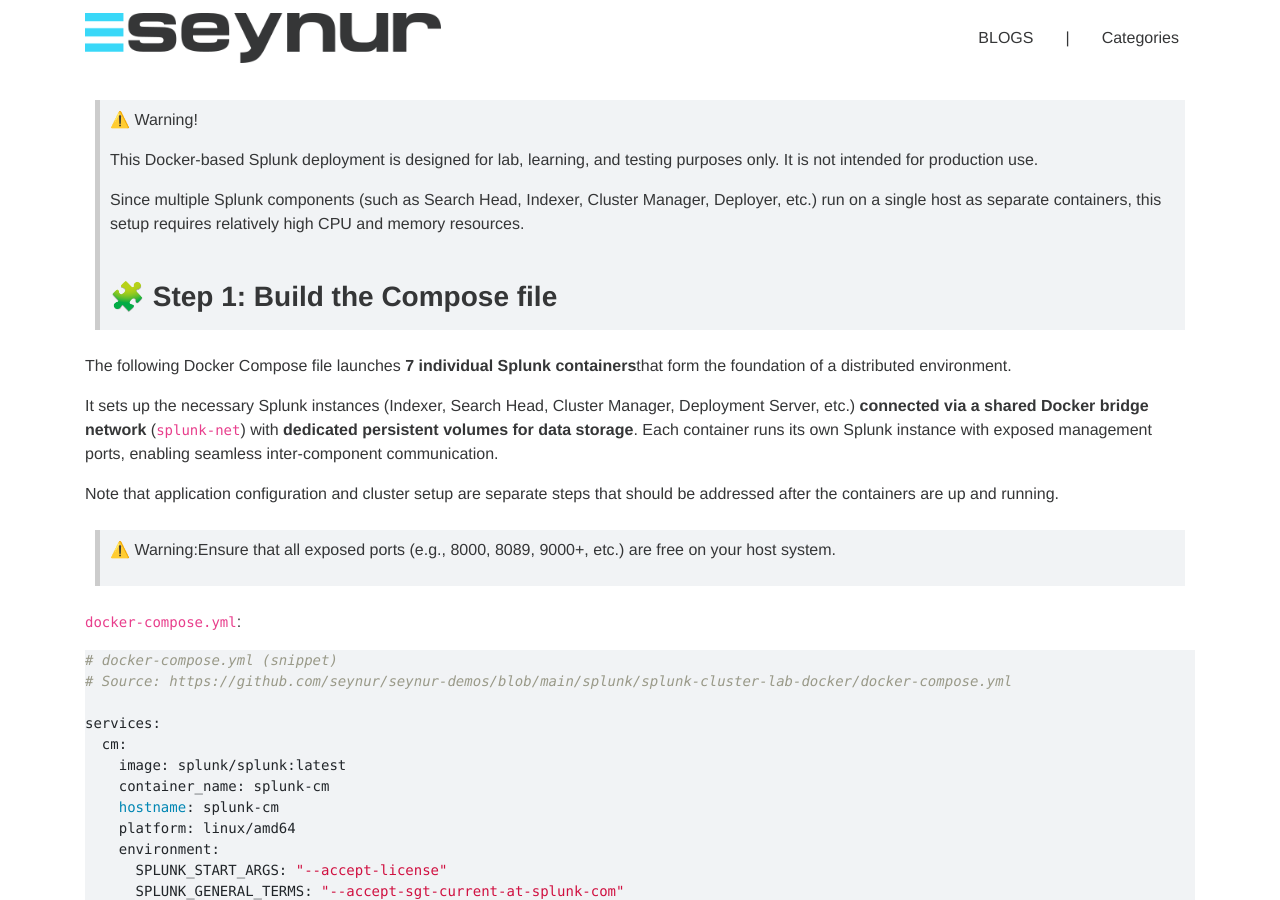
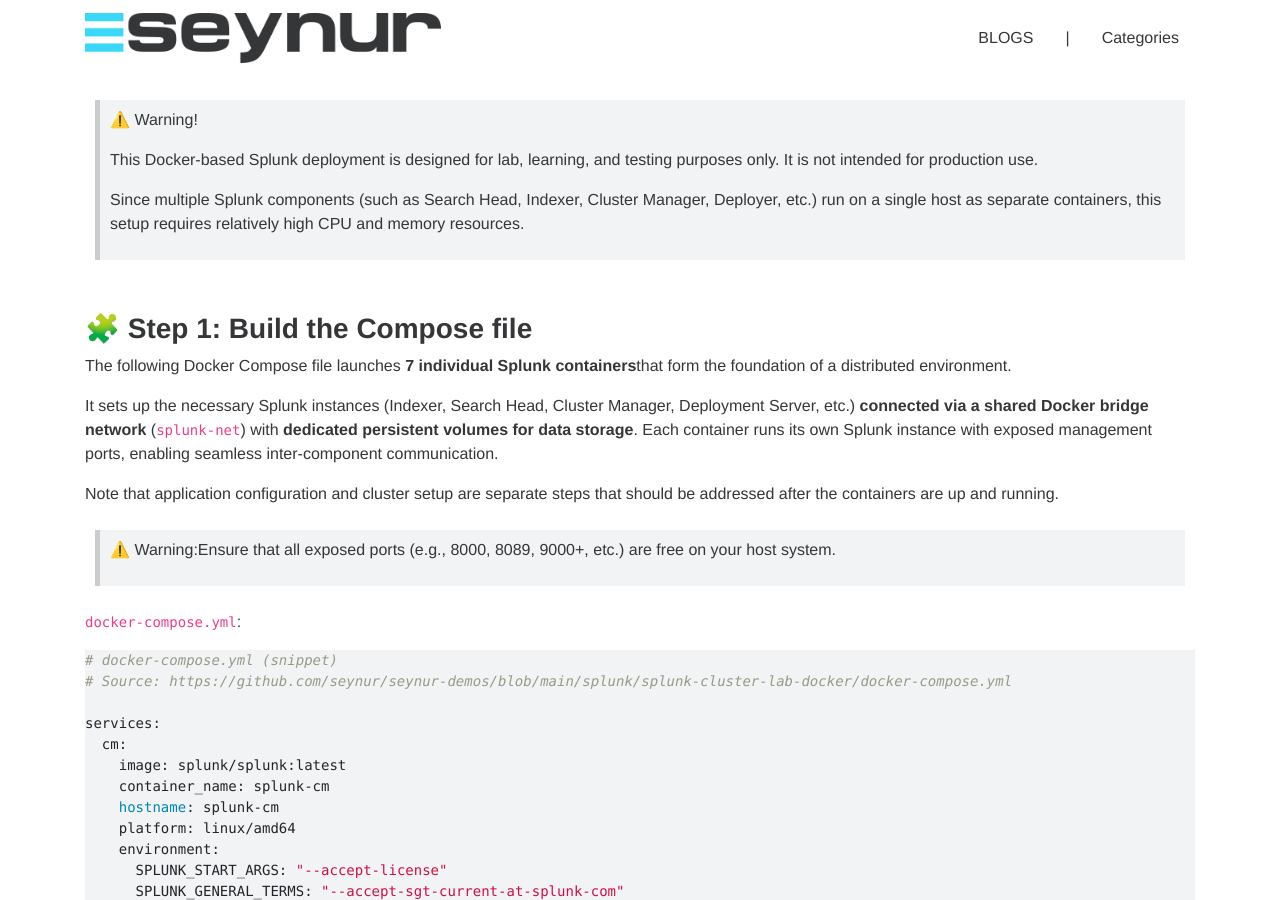
Before and after one commit to seynur/blog, a Jekyll site: the page built from _posts/2025-12-03-containerized-splunk-part1.md, in a window 1280 px wide and 900 px high, scrolled down 1762 px. Built offline with Jekyll 4.4.1, drawn with Linux system fonts in a browser that asks for light colours; nearby versions of some CDN libraries.

````diff
--- a/_posts/2025-12-03-containerized-splunk-part1.md
+++ b/_posts/2025-12-03-containerized-splunk-part1.md
@@ -47,7 +47,7 @@ In the architecture diagram, elements shown in **red** will be completed in Pa
 > This Docker-based Splunk deployment is designed for lab, learning, and testing purposes only. It is not intended for production use.
 >
 > Since multiple Splunk components (such as Search Head, Indexer, Cluster Manager, Deployer, etc.) run on a single host as separate containers, this setup requires relatively high CPU and memory resources.
->
+
 ### **🧩 Step 1: Build the Compose file**
 
 The following Docker Compose file launches **7 individual Splunk containers**that form the foundation of a distributed environment.
@@ -207,7 +207,7 @@ docker exec -u splunk -it splunk-ds bash   # re-enter as splunk
 
 This step covers the configuration of both the Cluster Manager (CM) and the Indexer peers (IDX1 & IDX2).
 
-### ***1. Configure the Cluster Manager (CM)***
+### **1. Configure the Cluster Manager (CM)**
 
 Begin by copying the necessary configuration applications into the Cluster Manager’s app directory:
 
@@ -233,7 +233,7 @@ docker exec -u splunk -it splunk-cm bash   # re-enter as splunk
 /opt/splunk/bin/splunk restart
 ```
 
-### ***2. Configure the Indexer Peers (IDX1 & IDX2)***
+### **2. Configure the Indexer Peers (IDX1 & IDX2)**
 
 Copy the required configuration apps to each indexer peer:
 
````
